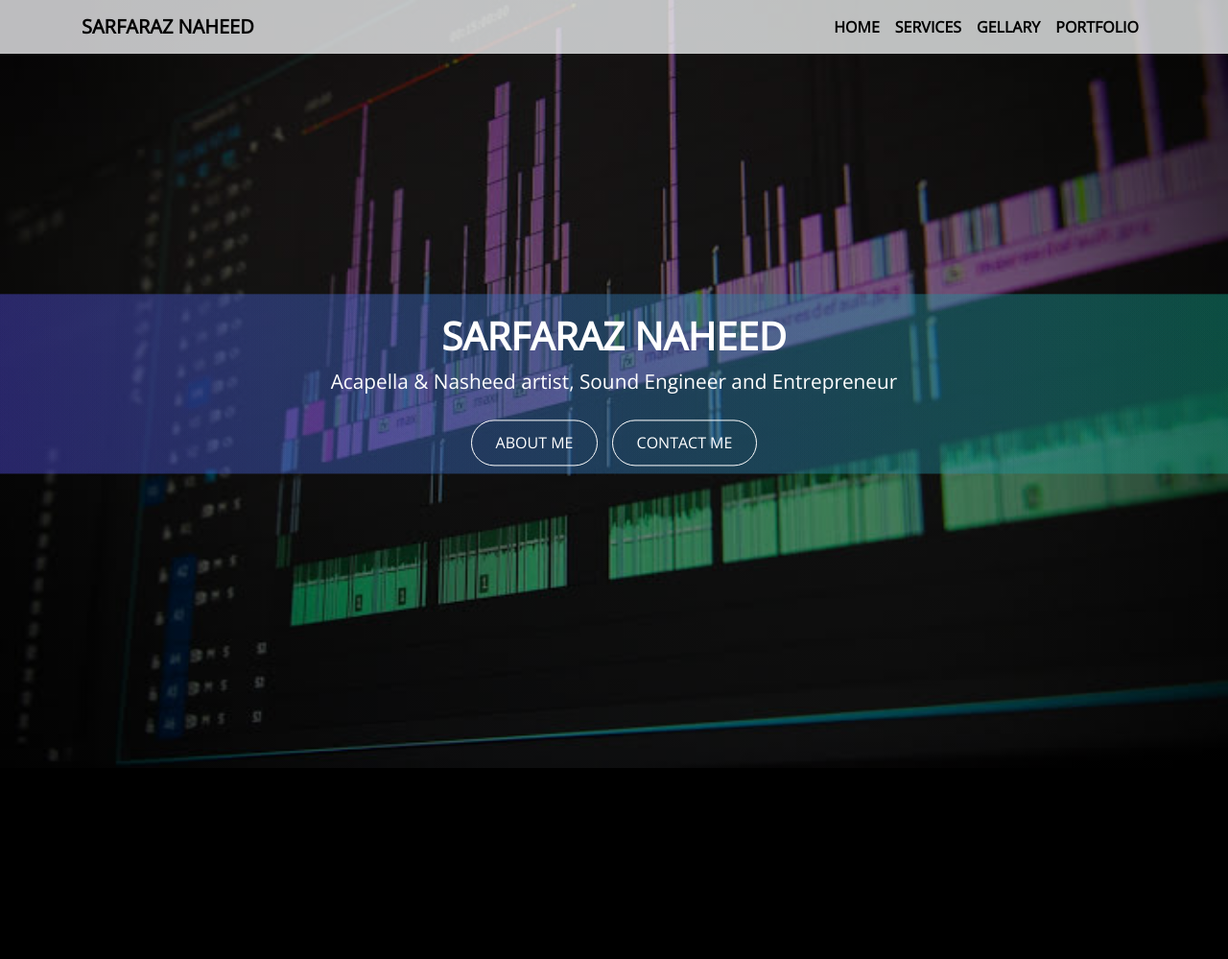
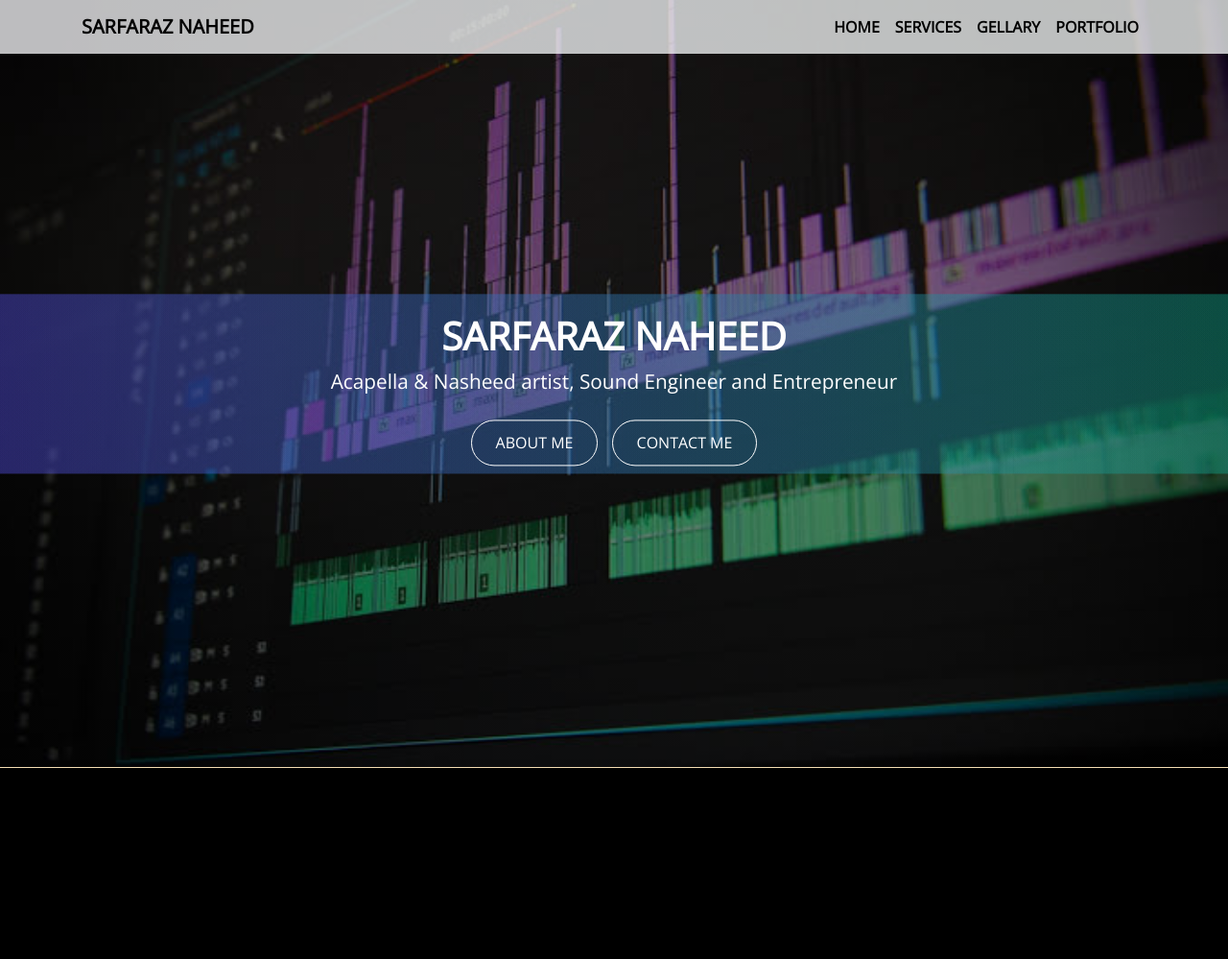
Before and after one commit to Masudur-rahman21/Sarfaraz-Naheed-, a PHP site: page / in a window 1280 px wide. Shown: the top 999 px of the page at 96% size. Run offline with PHP 8.4, Linux system fonts and the light colour scheme; some libraries are stand-ins or nearby versions.

Commit message:
head img br-b

```diff
--- a/Css/style.css
+++ b/Css/style.css
@@ -51,6 +51,7 @@ p{
   background-repeat: no-repeat;
   background-size: 100% 100%;
   position: relative;
+  border-bottom: 1px solid wheat;
 }
 
 
```
